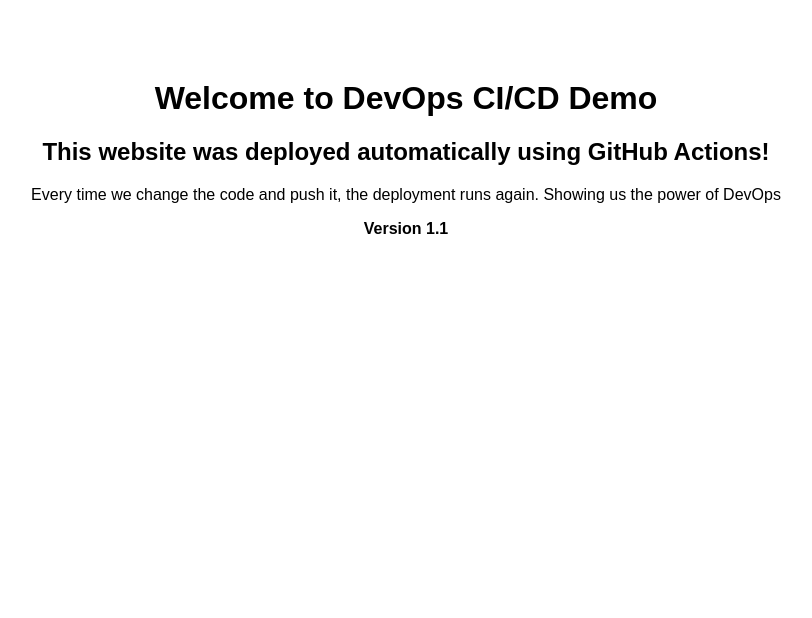
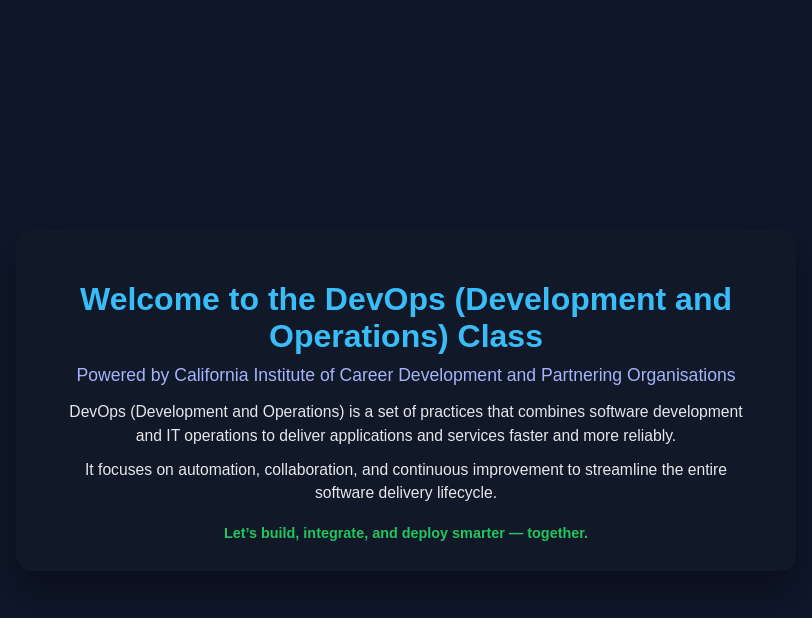
Before and after one commit to Charans02/devops-demo, a plain HTML site: page index.html in a window 1280 px wide. Shown: the whole page, without its empty margins (234-1046 px from the left). Drawn offline with Linux system fonts and the light colour scheme.

Commit message:
Update index.html

```diff
--- a/index.html
+++ b/index.html
@@ -1,13 +1,71 @@
 <!DOCTYPE html>
-<html>
+<html lang="en">
 <head>
   <meta charset="UTF-8" />
-  <title>DevOps Demo – Auto Deployment</title>
+  <title>Welcome to the DevOps Class</title>
+  <style>
+    body {
+      font-family: Arial, sans-serif;
+      background: #0f172a;
+      color: #e5e7eb;
+      margin: 0;
+      padding: 0;
+      display: flex;
+      align-items: center;
+      justify-content: center;
+      min-height: 100vh;
+    }
+    .container {
+      text-align: center;
+      padding: 30px 40px;
+      border-radius: 16px;
+      background: #111827;
+      box-shadow: 0 20px 40px rgba(0, 0, 0, 0.4);
+      max-width: 700px;
+    }
+    h1 {
+      margin-bottom: 10px;
+      font-size: 2rem;
+      color: #38bdf8;
+    }
+    h2 {
+      margin-top: 0;
+      font-size: 1.1rem;
+      font-weight: normal;
+      color: #a5b4fc;
+    }
+    p {
+      margin: 10px 0;
+      line-height: 1.5;
+      font-size: 0.98rem;
+    }
+    .footer {
+      margin-top: 20px;
+      font-size: 0.9rem;
+      color: #9ca3af;
+    }
+    .highlight {
+      color: #22c55e;
+      font-weight: bold;
+    }
+  </style>
 </head>
-<body style="font-family: Arial, sans-serif; text-align: center; margin-top: 80px;">
-  <h1>Welcome to DevOps CI/CD Demo</h1>
-  <h2>This website was deployed automatically using GitHub Actions!</h2>
-  <p>Every time we change the code and push it, the deployment runs again. Showing us the power of DevOps</p>
-  <p><strong>Version 1.1</strong></p>
+<body>
+  <div class="container">
+    <h1>Welcome to the DevOps (Development and Operations) Class</h1>
+    <h2>Powered by California Institute of Career Development and Partnering Organisations</h2>
+
+    <p>
+      DevOps (Development and Operations) is a set of practices that combines software development and IT operations
+      to deliver applications and services faster and more reliably.
+    </p>
+    <p>
+      It focuses on automation, collaboration, and continuous improvement to streamline the entire software delivery lifecycle.
+    </p>
+
+    <div class="footer">
+      <span class="highlight">Let’s build, integrate, and deploy smarter — together.</span>
+    </div>
+  </div>
 </body>
 </html>
```
